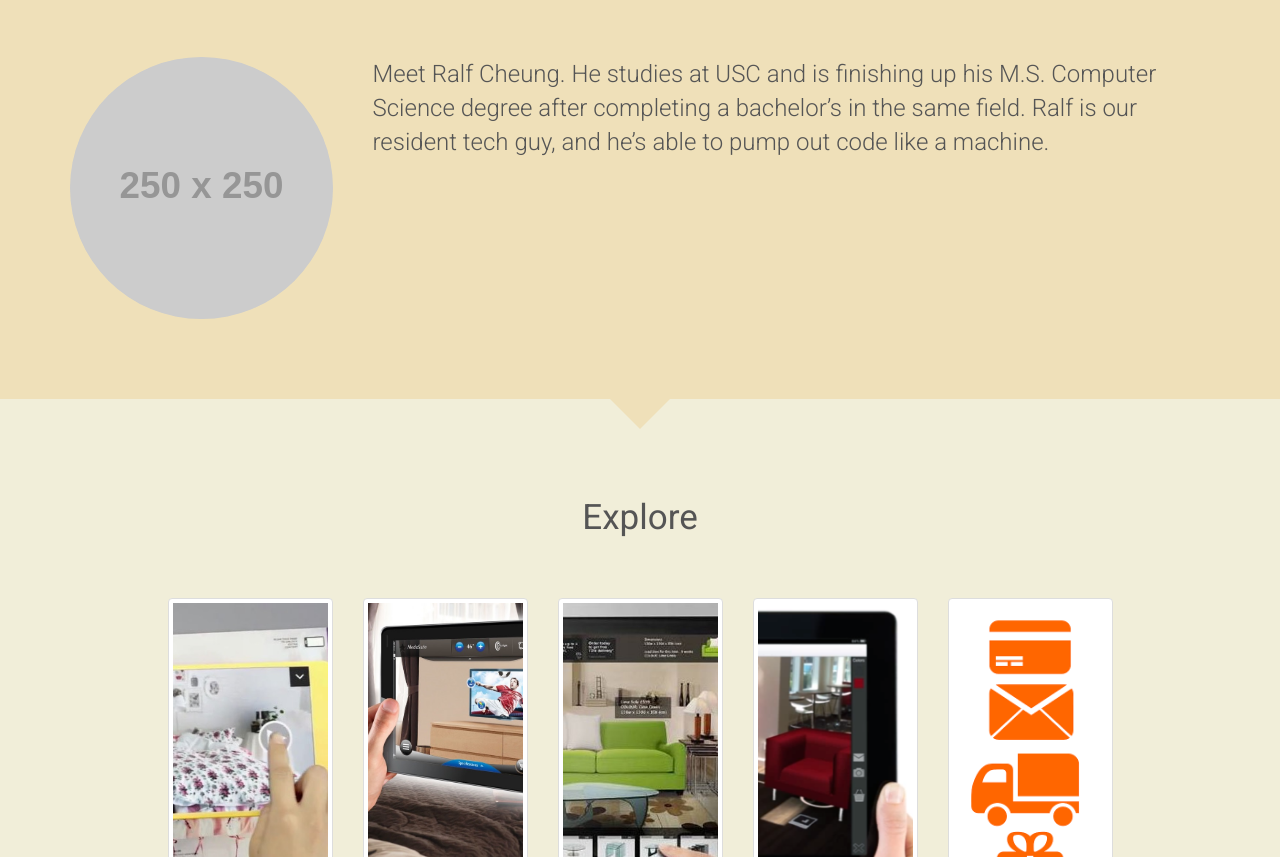
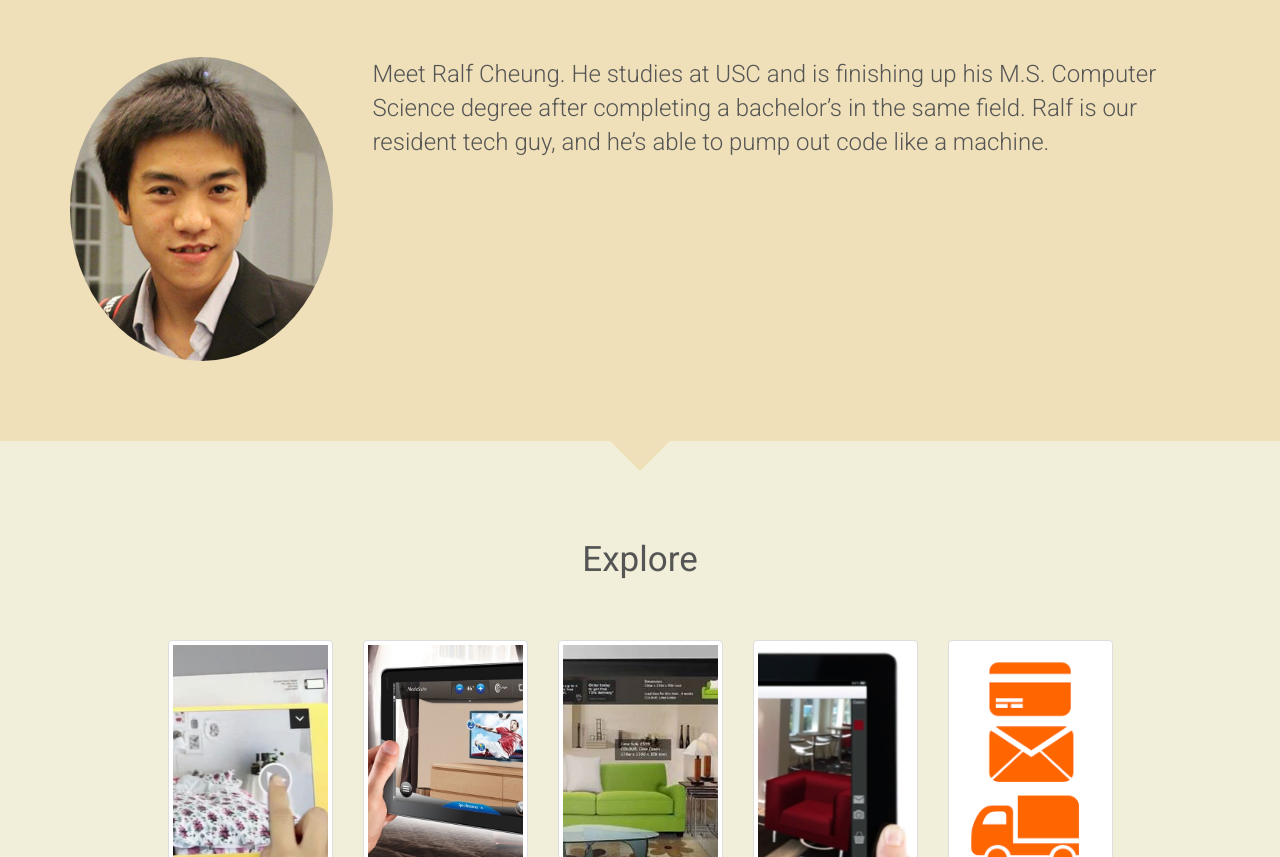
Before and after one commit to ferrle/ferrle.github.io, a website: page index.html in a window 1280 px wide. Shown: the part 1697-2554 px from the top of the page. Drawn offline with nearby package versions, Linux system fonts and the light colour scheme; placeholder pictures from the web are drawn by us.

Commit message:
updated .html

```diff
--- a/index.html
+++ b/index.html
@@ -92,7 +92,7 @@
 
       <div class="row padding-top">
         <div class="col-sm-3 text-center">
-          <img src="http://placehold.it/250x250" class="img-circle">
+          <img src="assets/images/team2.jpg" class="img-circle">
         </div>
         <div class="col-sm-9">
           <p class="bio">Meet Ralf Cheung. He studies at USC and is finishing up his M.S. Computer Science degree after completing a bachelor’s in the same field. Ralf is our resident tech guy, and he’s able to pump out code like a machine.</p>
```
